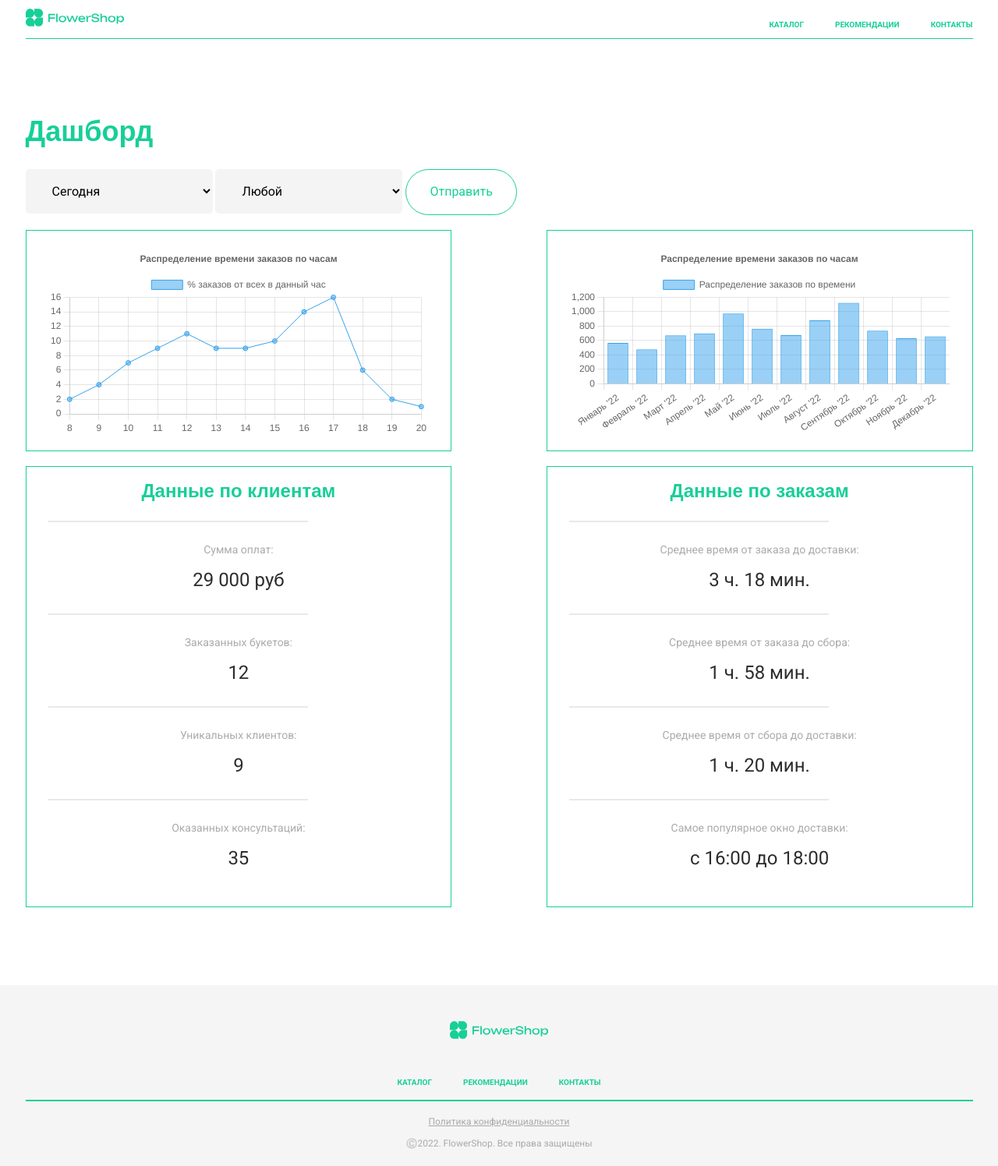
After one commit to KirillYabl/FlowerShop, a Django app: page /stats in a window 1280 px wide. The commit adds this page. Shown: the whole page at 78% size. Run offline with Django 3.2, Linux system fonts and the light colour scheme; the visitor is signed in with stand-in values (Sample User, id 1); parts of the project's set-up code (start-up, migrations or seed data) failed here and were passed over; some web fonts are replaced.

Commit message:
Make stats design

```diff
--- a/assets/css/main.css
+++ b/assets/css/main.css
@@ -863,3 +863,11 @@ color: #FFFFFF;
 	border-radius: 40px;
 	cursor: pointer;
 }
+
+/* stats items */
+.stats__items {
+	width: 45%;
+	border: 1px solid #17CF97;
+	text-align: center;
+	padding: 19px 28px;
+}
--- a/flowerapp/urls.py
+++ b/flowerapp/urls.py
@@ -10,4 +10,5 @@ urlpatterns = [
     path('order/<bouquet_id>/', views.order, name='order'),
     path('quiz', views.quiz, name='quiz'),
     path('result', views.result, name='result'),
+    path('stats', views.stats, name='stats'),
 ]
--- a/flowerapp/views.py
+++ b/flowerapp/views.py
@@ -215,3 +215,9 @@ def result(request: WSGIRequest) -> HttpResponse:
 
     context = {'bouquet': selected_bouquet}
     return render(request, 'result.html', context)
+
+
+@login_required
+def stats(request: WSGIRequest) -> HttpResponse:
+    context = {}
+    return render(request, 'stats.html', context)
--- /dev/null
+++ b/templates/stats.html
@@ -0,0 +1,171 @@
+{% extends "base.html" %}
+{% load static %}
+{% load format_thousands %}
+{% block first-section %}
+<section id="result">
+  <div class="container">
+    <div class="result p100">
+      <div class="title">Дашборд</div>
+      <div class="result__block ficb">
+        <div>
+          <form action="#consultation" class="consultation__form">
+            <select name="period" class="quiz__form_input" id="period">
+              <option value="today">Сегодня</option>
+              <option value="week">Последняя неделя</option>
+            </select>
+            <select name="bouquet" class="quiz__form_input" id="bouquet">
+              <option value="any">Любой</option>
+              <option value="весенний">Весенний</option>
+            </select>
+            <button type="submit" class="quiz__elem">Отправить</button>
+          </form>
+        </div>
+      </div>
+      <br>
+      <div class="result__block ficb">
+        <div class="stats__items">
+          <canvas id="dayHourDistribution"></canvas>
+        </div>
+        <div class="stats__items">
+          <canvas id="ordersDistribution"></canvas>
+        </div>
+      </div>
+      <br>
+      <div class="result__block ficb">
+        <div class="stats__items">
+          <div class="title result__items_title">Данные по клиентам</div>
+          <hr class="result__items_line"/>
+          <div class="result__items_price">
+            <div class="result__items_intro">Сумма оплат:</div>
+            29 000 руб
+          </div>
+          <hr class="result__items_line"/>
+          <div class="result__items_price">
+            <div class="result__items_intro">Заказанных букетов:</div>
+            12
+          </div>
+          <hr class="result__items_line"/>
+          <div class="result__items_price">
+            <div class="result__items_intro">Уникальных клиентов:</div>
+            9
+          </div>
+          <hr class="result__items_line"/>
+          <div class="result__items_price">
+            <div class="result__items_intro">Оказанных консультаций:</div>
+            35
+          </div>
+        </div>
+        <div class="stats__items">
+          <div class="title result__items_title">Данные по заказам</div>
+          <hr class="result__items_line"/>
+          <div class="result__items_price">
+            <div class="result__items_intro">Среднее время от заказа до доставки:</div>
+            3 ч. 18 мин.
+          </div>
+          <hr class="result__items_line"/>
+          <div class="result__items_price">
+            <div class="result__items_intro">Среднее время от заказа до сбора:</div>
+            1 ч. 58 мин.
+          </div>
+          <hr class="result__items_line"/>
+          <div class="result__items_price">
+            <div class="result__items_intro">Среднее время от сбора до доставки:</div>
+            1 ч. 20 мин.
+          </div>
+          <hr class="result__items_line"/>
+          <div class="result__items_price">
+            <div class="result__items_intro">Самое популярное окно доставки:</div>
+            с 16:00 до 18:00
+          </div>
+        </div>
+      </div>
+    </div>
+  </div>
+</section>
+<script src="https://cdn.jsdelivr.net/npm/chart.js"></script>
+
+<script>
+  const dhd = document.getElementById('dayHourDistribution');
+
+  new Chart(dhd, {
+    type: 'line',
+    data: {
+      datasets: [{
+        label: '% заказов от всех в данный час',
+        data: {
+          8: 2,
+          9: 4,
+          10: 7,
+          11: 9,
+          12: 11,
+          13: 9,
+          14: 9,
+          15: 10,
+          16: 14,
+          17: 16,
+          18: 6,
+          19: 2,
+          20: 1,
+        },
+        borderWidth: 1
+      }]
+    },
+    options: {
+      scales: {
+        y: {
+          beginAtZero: true
+        }
+      },
+      plugins: {
+        title: {
+          display: true,
+          text: 'Распределение времени заказов по часам'
+        }
+      }
+    }
+  });
+
+  const od = document.getElementById('ordersDistribution');
+
+  new Chart(od, {
+    type: 'bar',
+    data: {
+      datasets: [{
+        label: 'Распределение заказов по времени',
+        data: {
+          'Январь \'22': 567,
+          'Февраль \'22': 478,
+          'Март \'22': 673,
+          'Апрель \'22': 698,
+          'Май \'22': 976,
+          'Июнь \'22': 765,
+          'Июль \'22': 675,
+          'Август \'22': 880,
+          'Сентябрь \'22': 1124,
+          'Октябрь \'22': 736,
+          'Ноябрь \'22': 632,
+          'Декабрь \'22': 658,
+        },
+        borderWidth: 1
+      }]
+    },
+    options: {
+      scales: {
+        y: {
+          beginAtZero: true
+        }
+      },
+      plugins: {
+        title: {
+          display: true,
+          text: 'Распределение времени заказов по часам'
+        }
+      }
+    }
+  });
+
+
+</script>
+{% endblock first-section %}
+{% block contacts %}{% endblock contacts %}
+{% block consultation %}{% endblock consultation %}
```
